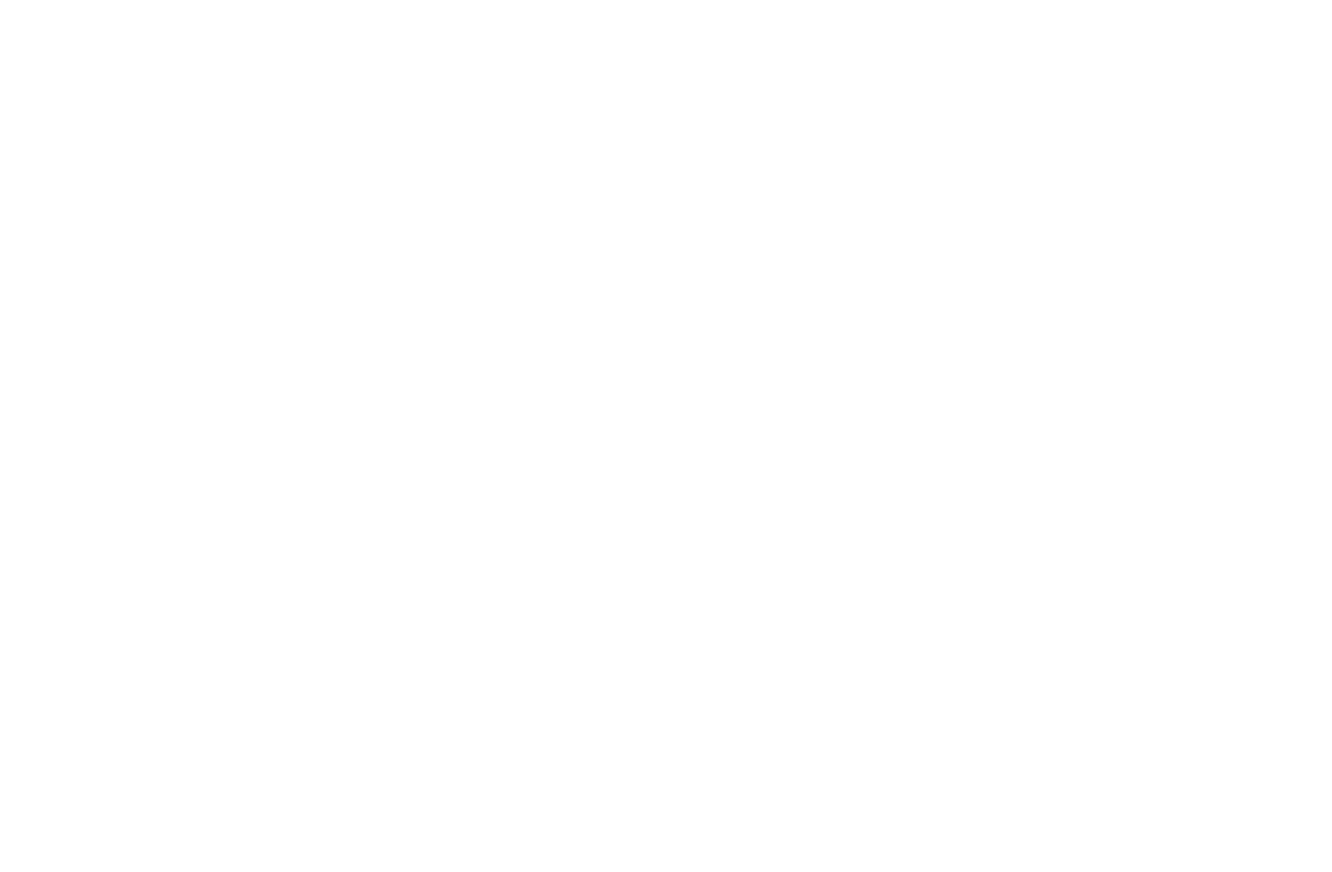
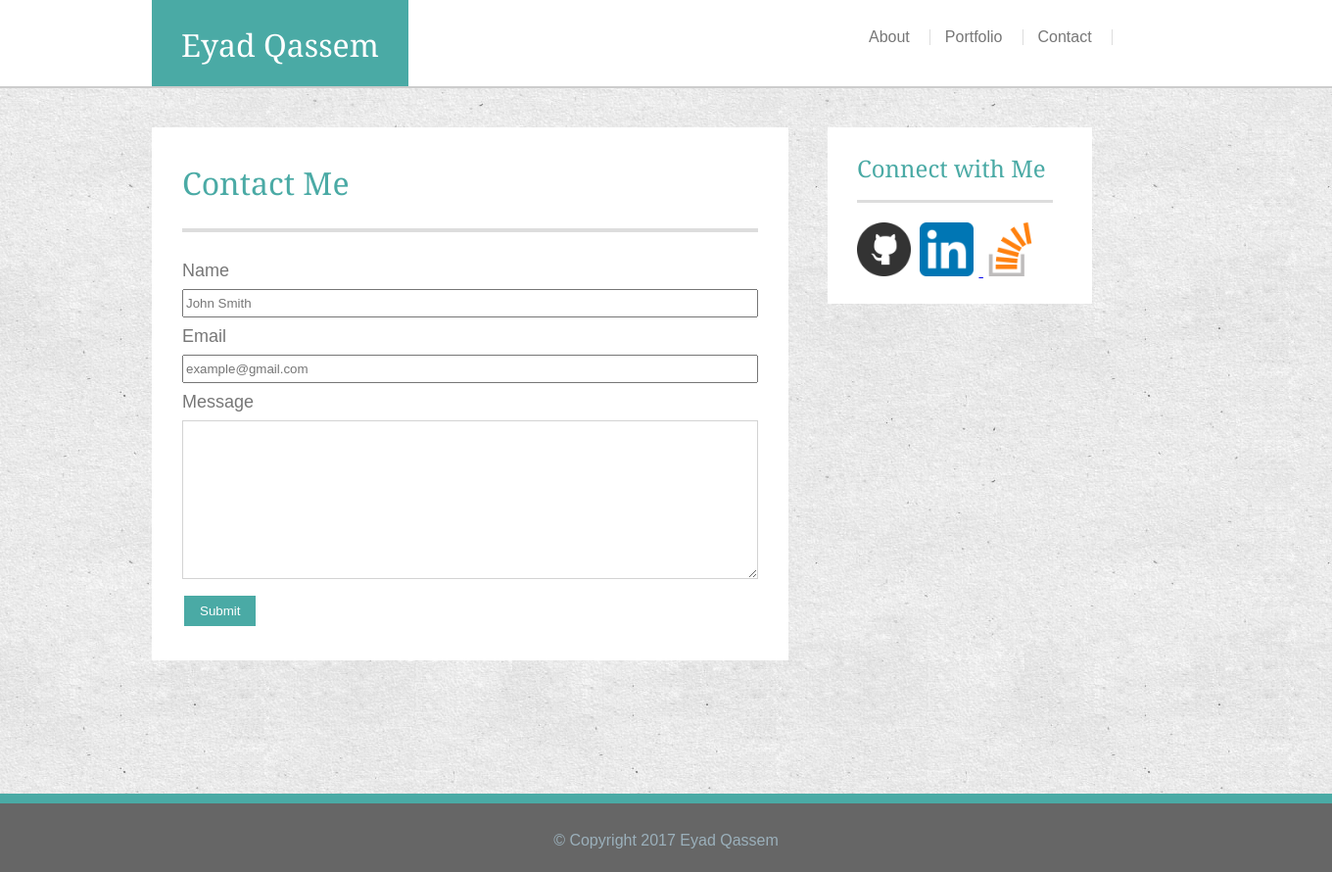
Before and after one commit to ejqassem/Basic-Portfolio-, a plain HTML site: page contact.html in a window 1280 px wide. Shown: the whole page at 98% size, 1360 px wide, since content can reach past the window. Before the commit the page ends 800 px from the top, so only its background shows below. Drawn offline with Linux system fonts and the light colour scheme.

Commit message:
updated html and stylesheet to include portfolio and contact me page.

```diff
--- a/assets/css/style.css
+++ b/assets/css/style.css
@@ -1,8 +1,19 @@
 * {
 	box-sizing: border-box;
 }
+
+html{
+	position: relative;
+	min-height: 100%;
+}
+
 body {
 	color: #777777;
+}
+
+#wrapper {
+     width: 100%;
+     min-width: 1360px;
 }
 
 header {
@@ -14,7 +25,7 @@ header {
 }
 
 #mainHeading {
-	margin-left: 160px;
+	margin-left: 155px;
 	text-align: center;
 	padding: 30px 30px 30px 30px;
 	float: left;
@@ -24,22 +35,16 @@ header {
 }
 
 #siteNav {
-	margin-right: 240px;
-	float: right;
+	margin-left: 455px;
+	float: left;
 	overflow: hidden;
-}
-
-#socialMediaHeading {
-	font-size: 150%;
-	border-bottom: 3px solid #dddddd;
-	padding-bottom: 20px;
 }
 
 li {
 	float: left;
 	margin-top: 30px;
 	padding-right: 20px;
-	padding-left: 20px;
+	padding-left: 15px;
 	border-right: 1px solid #dddddd;
 }
 
@@ -49,8 +54,57 @@ li a{
 	text-decoration: none;
 }
 
-#aboutMe {
-	margin: 40px 40px 40px 160px;
+li a:hover {
+	color: black;
+}
+
+#inputForm {
+	width: 100%;
+	padding-top: 30px;
+	padding-bottom: 30px;
+	font-size: 18px;
+}
+
+.submitButton {
+	background-color: #4aaaa5;
+	border: none;
+	color: white;
+	padding: 8px 16px;
+	text-decoration: none;
+	margin: 4px 2px;
+	cursor: pointer;
+}
+.submitButton:hover {
+	color: black;
+}
+
+#name {
+	padding-top: 5px;
+	padding-bottom: 5px;
+	margin: 4px 2px;
+	width: 100%;
+	margin: 10px 0px;
+}
+
+#email {
+	padding-top: 5px;
+	padding-bottom: 5px;
+	margin: 4px 2px;
+	width: 100%;
+	margin: 10px 0px;
+}
+
+#message {
+	padding-top: 5px;
+	padding-bottom: 5px;
+	margin: 4px 2px;
+	width: 100%;
+	margin: 10px 0px;
+	border: 1px solid lightgray;
+}
+
+#mainContent {
+	margin: 40px 40px 40px 155px;
 	padding-left: 30px;
 	padding-top: 40px;
 	padding-right: 30px;
@@ -69,18 +123,30 @@ li a{
 }
 
 img.aboutMeContent {
+	height: 40%;
+	width: 40%;
+	padding-top: 30px;
 	float: left;
-	padding-top: 30px;
+	padding-bottom: 30px;
+	padding-right: 10px;
 }
 p.aboutMeContent {
-	float: left;
+	text-align: justify;
 	padding-top: 30px;
+	padding-bottom: 30px;
+}
+
+#socialMediaHeading {
+	font-size: 150%;
+	border-bottom: 3px solid #dddddd;
+	padding-bottom: 20px;
 }
 
 .socialMediaIcons {
 	padding-top: 20px;
 	width: 30%;
 	height: 20%;
+	padding-right: 5px;
 }
 
 #socialMedia {
@@ -112,6 +178,9 @@ main {
 }
 
 footer {
+	position: absolute;
+	left: 0;
+	bottom: 0;
 	border-top: 10px solid #4aaaa5;
 	clear: both;
 	width: 100%;
@@ -121,6 +190,5 @@ footer {
 	padding-top:30px;
 	padding-bottom: 40px;
 	color: #9bb0bb;
-	position:fixed;
-    bottom: 0;
+	min-width: 1360px;
 }
--- a/contact.html
+++ b/contact.html
@@ -0,0 +1,46 @@
+<!DOCTYPE html>
+<html>
+<head>
+	<title> Eyad's Webpage </title>
+	<meta charset= "UTF-8">
+	<link rel="stylesheet" type="text/css" href="assets/css/reset.css">
+	<link rel="stylesheet" type="text/css" href="assets/css/style.css">
+</head>
+<body>
+<div id="wrapper">
+	<header>
+		<h1 id= "mainHeading"> <strong>Eyad Qassem</strong></h1>
+			<nav id="siteNav">
+				<ul>
+					<li><a href="index.html"> About </a></li>
+					<li><a href="portfolio.html"> Portfolio </a></li>
+					<li><a href="contact.html"> Contact </a></li>
+				</ul>
+			</nav>
+	</header>
+	<main id="content">
+		<section id="mainContent">
+			<h2 id="secondHeading"> <strong>Contact Me </strong></h2>
+				<form id= "inputForm">
+  					<label for="name"> Name</label>
+  					<input type="text" id="name" name="name" placeholder="John Smith">
+ 					<label for="email"> Email </label>
+ 					<input type="text" id="email" name="email" placeholder="example@gmail.com">
+ 					<label for="comments" class="messageBox"> Message</label>
+ 					<textarea class id="message" name="message" rows="10" cols="105"> </textarea>
+ 					<button class="submitButton">Submit</button>
+				</form>
+		</section>
+		<aside id="socialMedia">
+			<h3 id= "socialMediaHeading"> <strong>Connect with Me</strong></h3>
+			<a href="https://github.com/ejqassem"> <img src="assets/images/github_Logo.png" alt= "Github Logo" class="socialMediaIcons"></a>
+			<a href="https://www.linkedin.com/in/eyad-qassem-b06b23123?trk=nav_responsive_tab_profile"> <img src= "assets/images/linkedin_Logo.png" alt="LinkedIn Logo.png" class="socialMediaIcons"> </a>
+			<a href="http://stackoverflow.com/users/7218611/ejqassem"> <img src="assets/images/stackoverflow_Logo.png" alt="StackOverFlow Logo" class="socialMediaIcons"> </a>
+		</aside>
+	</main>
+	<footer>
+		<p> © Copyright 2017 Eyad Qassem</p>
+	</footer>
+	</div>
+</body>
+</html>
```
Also changed, not shown: index.html (+9 -7 lines), portfolio.html (+37 -0 lines), assets/images/eyad_Qassem1.png (added), 2 other files.
